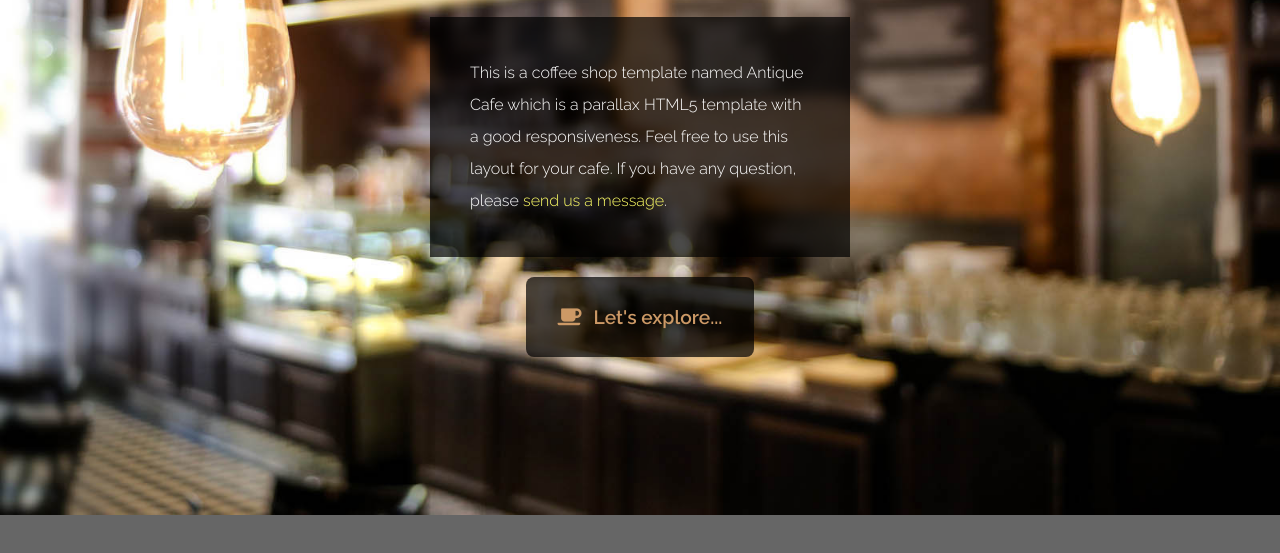
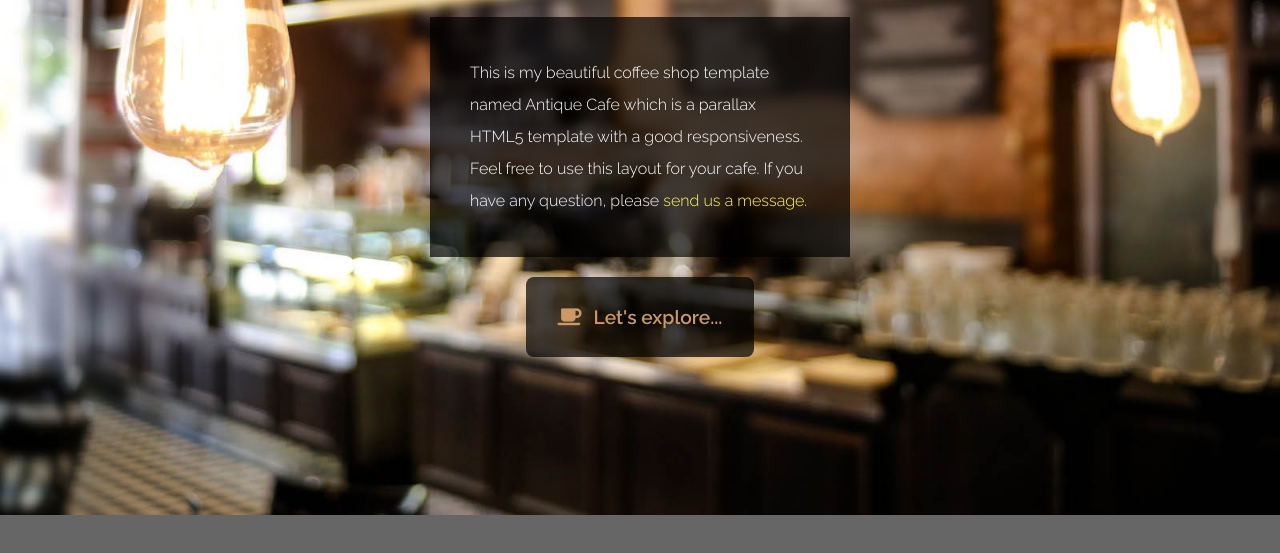
Before and after one commit to Lakshmishankar93/Antique-Cafe, a plain HTML site: page index.html in a window 1280 px wide. Shown: the part 391-944 px from the top of the page. Drawn offline with nearby package versions, Linux system fonts and the light colour scheme.

Commit message:
Update index.html with my changes

```diff
--- a/index.html
+++ b/index.html
@@ -43,7 +43,7 @@ https://www.tooplate.com/view/2126-antique-cafe
                 </div>
                 <div class="bg-black bg-opacity-70 p-10 mb-5">
                     <p class="text-white leading-8 text-sm font-light">
-                        This is a coffee shop template named Antique Cafe which is a parallax HTML5 template with a good responsiveness.
+                        This is my beautiful coffee shop template named Antique Cafe which is a parallax HTML5 template with a good responsiveness.
                         Feel free to use this layout for your cafe.
                     	If you have any question, please <a rel="nofollow" href="https://www.tooplate.com/contact" target="_parent">send us a message</a>. </p>
                 </div>
```
